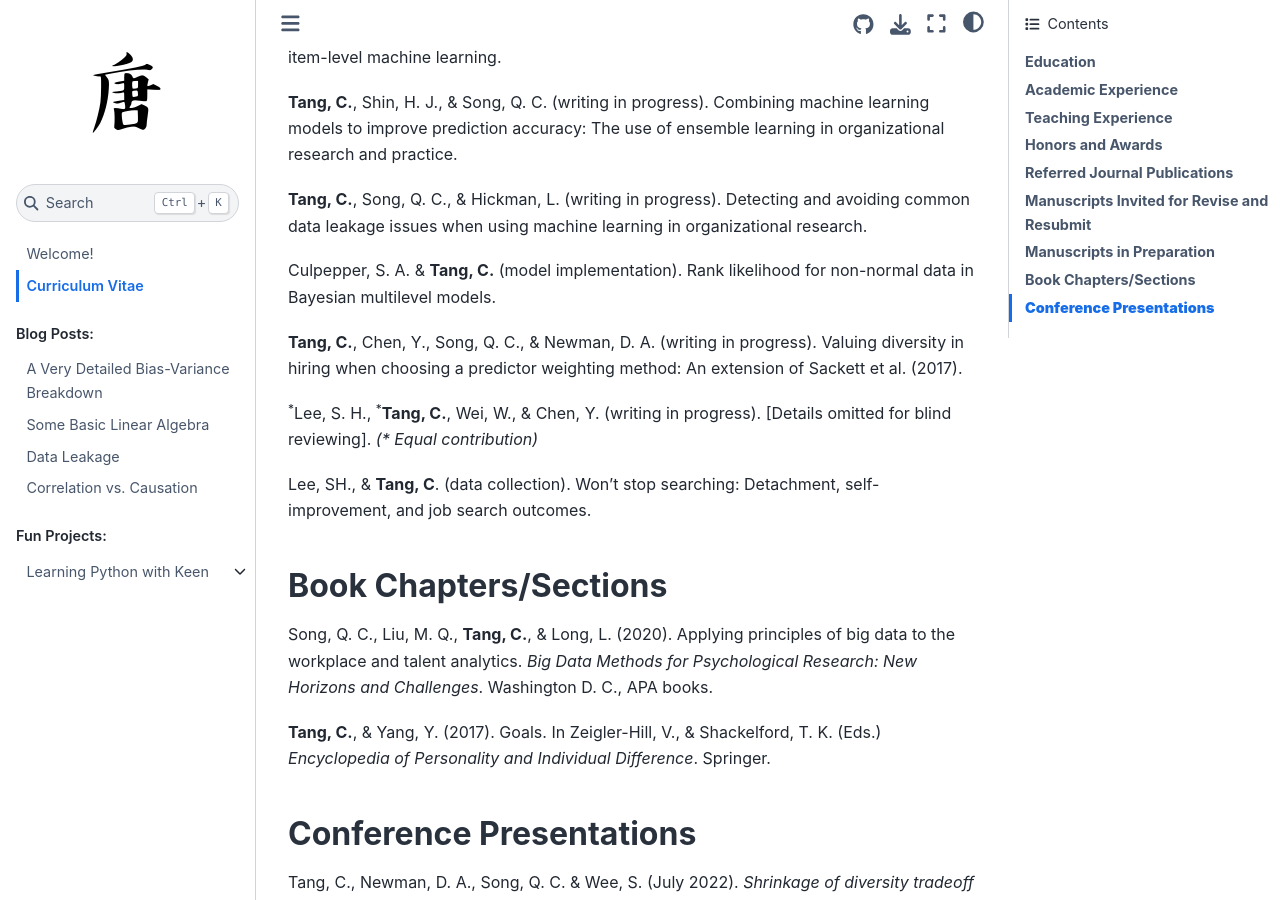
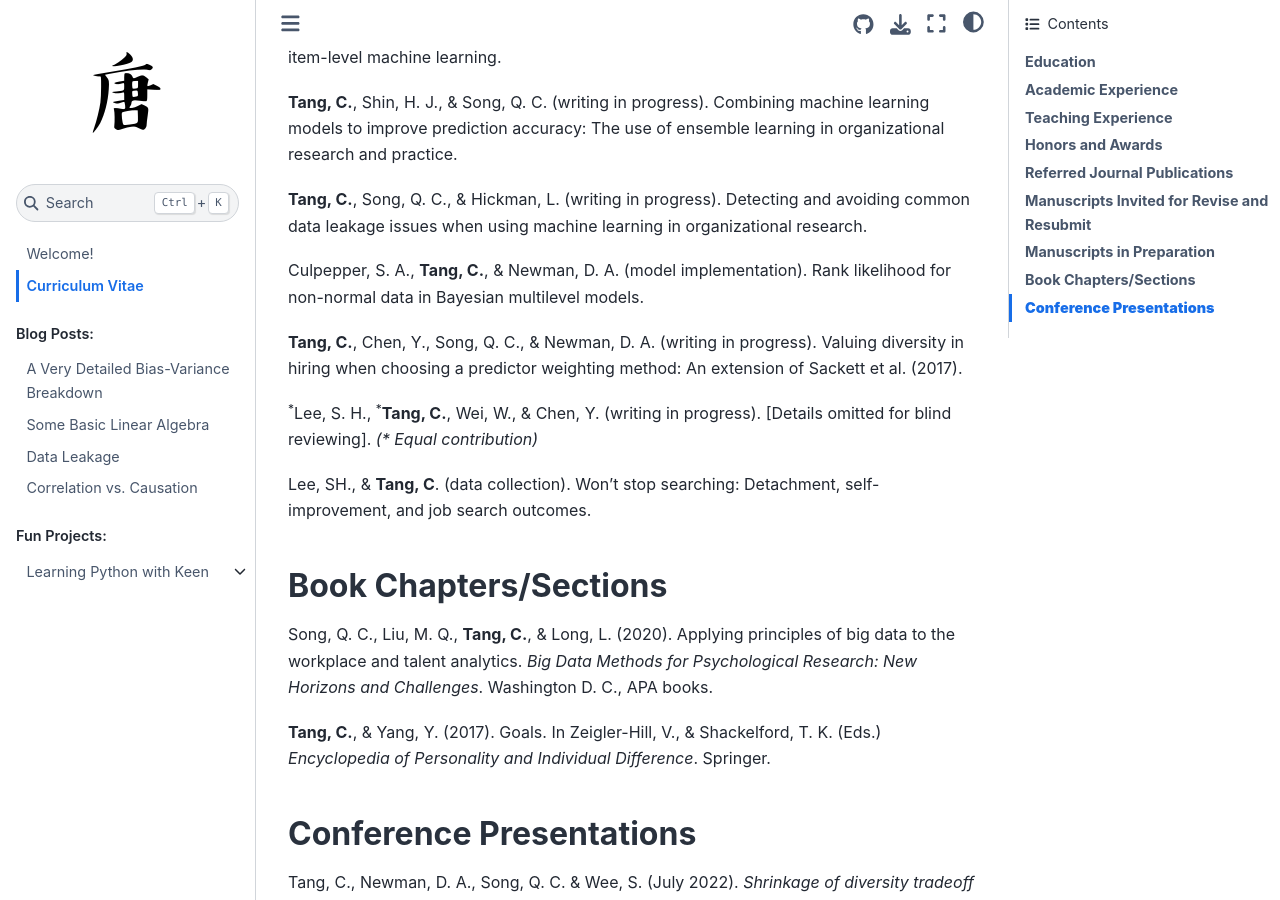
Before and after one commit to tangchen/tangc.net, a Jupyter Book: the page built from cv.md, in a window 1280 px wide and 900 px high, scrolled down 2595 px. Built offline with Jupyter Book 1.0.4 settings and Sphinx 7.4.7 and the Sphinx Book theme 1.1.4, drawn with Linux system fonts in a browser that asks for light colours; pages that are not in the unit, such as notebooks, are missing from menus.

Commit message:
updated cv

```diff
--- a/cv.md
+++ b/cv.md
@@ -1,4 +1,4 @@
-## Curriculum Vitae
+# Curriculum Vitae
 
 <p style="text-align:center" ><font size="+3"><b>CHEN TANG</b></font></font></p>
 
@@ -10,7 +10,7 @@
 
 <p style="text-align:center"> <a href="mailto:tangc@tangc.net">tangc@tangc.net</a></p>
 
-### **Education**
+## **Education**
 
 **School of Labor and Employment Relations, University of Illinois at Urbana-Champaign**
 
@@ -21,13 +21,13 @@
 - M.Ed. in Applied Psychology, *June 2012*
 - B.S. in Psychology, *June 2009*
 
-### **Academic Experience**
+## **Academic Experience**
 
 Research Assistant, School of Labor and Employment Relations, University of Illinois at Urbana-Champaign, 2017-Present
 
 Research Assistant, School of Entrepreneurship and Management, ShanghaiTech University, 2015-2017
 
-### **Teaching Experience**
+## **Teaching Experience**
 
 Instructor, PSYC 245 (Introduction to Industrial-Organizational Psychology), Department of Psychology, UIUC, Spring 2022 (Evaluation: 4.42/5.00)
 
@@ -37,12 +37,13 @@
 
 Teaching Assistant, Executive MBA Midterm Module, China Europe International Business School, Spring 2017
 
-### **Honors and Awards**
+## **Honors and Awards**
+
 - International Personnel Assessment Council James C. Johnson Student Paper Award (June 2022)
 - Tim Judge Fellowship, School of Labor and Employment Relations, UIUC (May 2022)
 - University of Illinois List of [Teachers Ranked as Excellent (Fall 2020)](https://citl.illinois.edu/citl-101/measurement-evaluation/teaching-evaluation/teaching-evaluations-(ices)/teachers-ranked-as-excellent)
 
-### **Referred Journal Publications**
+## **Referred Journal Publications**
 
 Song, Q. C., Shin, H. J., **Tang, C.**, Hanna, A., & Behrend, T. S. (2022). Investigating machine learning's capacity to enhance the prediction of career choices. *Personnel Psychology*, 1-25. https://doi.org/10.1111/peps.12529
 
@@ -52,7 +53,7 @@
 
 Yang, Y., **Tang, C.**, Qu, X., Wang, C., & Denson, T. F. (2018). Group facial width-to-height ratio predicts intergroup negotiation outcomes. *Frontiers in Psychology, 9*. https://doi.org/10.3389/fpsyg.2018.00214
 
-### **Manuscripts Invited for Revise and Resubmit**
+## **Manuscripts Invited for Revise and Resubmit**
 
 **Tang, C.**, Hickman, L., Song, Q. C., & Alexander III, L. (**1st R&R**). [Details omitted
 for blind reviewing]. *Journal of Applied Psychology.*
@@ -69,7 +70,7 @@
 Song, Q. C., **Tang, C.**, Alexander III, L., Hickman, L., & Kim, Y. (**2nd R&R**). [Details omitted
 for blind reviewing]. *Personnel Psychology.*
 
-### **Manuscripts in Preparation**
+## **Manuscripts in Preparation**
 
 **Tang, C.**, Newman, D. A., Song, Q. C., & Wee, S. (to be submitted). Shrinkage of diversity tradeoff curves in personnel selection: A comparison of local validity studies, meta-analysis, Bayes-analysis, and ensemble machine learning.
 
@@ -79,7 +80,7 @@
 
 **Tang, C.**, Song, Q. C., & Hickman, L. (writing in progress). Detecting and avoiding common data leakage issues when using machine learning in organizational research.
 
-Culpepper, S. A. & **Tang, C.** (model implementation). Rank likelihood for non-normal data in Bayesian multilevel models.
+Culpepper, S. A., **Tang, C.**, & Newman, D. A. (model implementation). Rank likelihood for non-normal data in Bayesian multilevel models.
 
 **Tang, C.**, Chen, Y., Song, Q. C., & Newman, D. A. (writing in progress). Valuing diversity in hiring when choosing a predictor weighting method: An extension of Sackett et al. (2017).
 
@@ -87,13 +88,13 @@
 
 Lee, SH., & **Tang, C**. (data collection). Won’t stop searching: Detachment, self-improvement, and job search outcomes.
 
-### **Book Chapters/Sections**
+## **Book Chapters/Sections**
 
 Song, Q. C., Liu, M. Q., **Tang, C.**, & Long, L. (2020). Applying principles of big data to the workplace and talent analytics. *Big Data Methods for Psychological Research: New Horizons and Challenges*. Washington D. C., APA books.
 
 **Tang, C.**, & Yang, Y. (2017). Goals. In Zeigler-Hill, V., & Shackelford, T. K. (Eds.) *Encyclopedia of Personality and Individual Difference*. Springer.
 
-### **Conference Presentations**
+## **Conference Presentations**
 
 Tang, C., Newman, D. A., Song, Q. C. & Wee, S. (July 2022). *Shrinkage of diversity tradeoff curves in personnel selection: A comparison of local validity studies, meta-analysis, Bayes-analysis, and ensemble machine learning* [Invited presentation; Winner of the James C. Johnson Student Paper Award]. The 2022 Annual Conference of the International Personnel Assessment Council, San Diego, CA.
 
```
Also changed, not shown: intro.md (+1 -1 lines).
